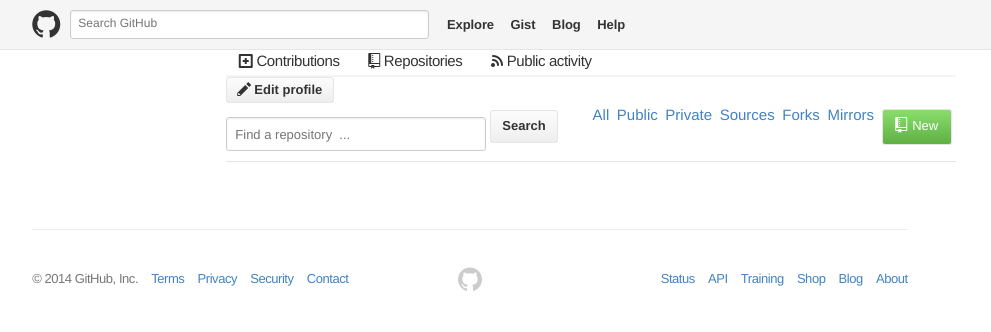
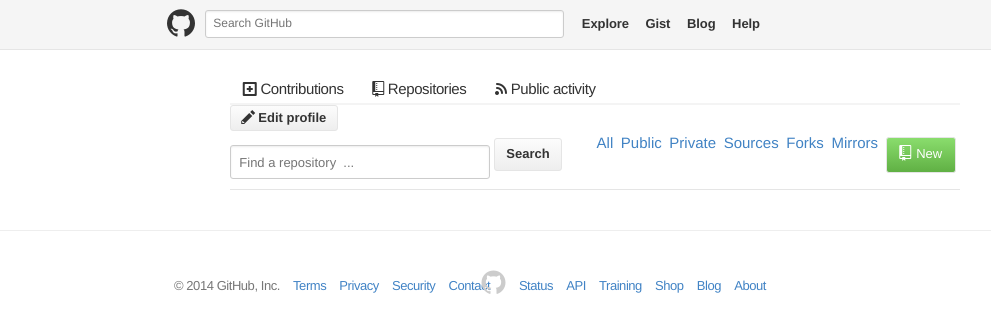
Before and after one commit to MC3D/HW10, a website with bundled scripts: page index.html in a window 1280 px wide. Shown: the whole page, without its empty margins (170-1161 px from the left). Built offline with nearby package versions, Linux system fonts and the light colour scheme; no server answers.

Commit message:
modified styles footer

```diff
--- a/app/styles/main.scss
+++ b/app/styles/main.scss
@@ -14,12 +14,14 @@
 #header {
   background-color: #f5f5f5;
   border-bottom: solid 1px #e5e5e5;
-  padding-bottom: 10px;
-  padding-top: 10px;
+  padding-bottom: 10.5px;
+  padding-top: 9.5px;
+
+
 
   #header-block {
     margin: 0 auto;
-    width: 68.4%;
+    text-align: center;
   }
 
   .mega-octicon {
@@ -56,7 +58,7 @@
 
   #links-right {
     display: inline-block;
-    float: right;
+    vertical-align: super;
 
 
     .links {
@@ -123,7 +125,7 @@
 
 #sidebar {
   display: inline-block;
-  margin-right: 4px;
+  margin-right: 12px;
   text-align: left;
   vertical-align: top;
   width: 234px;
@@ -142,7 +144,7 @@
   }
 
   .name {
-    bottom: 3px;
+
     font-size: 25px;
     font-weight: bold;
     letter-spacing: .7px;
@@ -221,7 +223,7 @@
 
 #main-content {
   display: inline-block;
-  margin-bottom: 27px;
+  margin-top: 28px;
   text-align: -webkit-left;
   width: 730px;
 
@@ -387,19 +389,6 @@
 }
 
 
-
-
-
-
-
-
-
-
-#footer-container {
-  margin: 0 auto;
-  width: 68.4%;
-}
-
 #footer {
   border-top: solid 1px #eee;
   color: #777;
@@ -407,16 +396,15 @@
   line-height: 1.5;
   margin-top: 40px;
   padding: 40px 0;
-  position: relative;
+  text-align: center;
   // margin-left set to -1/2 width
 
   .mega-octicon {
     color: #ccc;
+    display: inline-block;
     font-size: 24px;
     left: 50%;
     margin-left: -12px;
-    position: absolute;
-    top: 38px;
   }
 
   .mega-octicon:hover {
@@ -429,12 +417,12 @@
   }
 
   #footer-links-left {
-    float: left;
+    display: inline-block;
     letter-spacing: -.45px;
   }
 
   #footer-links-right {
-    float: right;
+    display: inline-block;
     letter-spacing: -.45px;
   }
 
--- a/index.html
+++ b/index.html
@@ -110,7 +110,7 @@
 
   <div id="footer-container">
     <div id=footer>
-      <a href="https://github.com/"><span class="mega-octicon octicon-mark-github"></span></a>
+
       <ul id="footer-links-left">
         <li>&copy 2014 <span>GitHub, </span><span>Inc.</span></li>
         <li><a class="footer-links" href="https://github.com/site/terms">Terms</a></li>
@@ -118,6 +118,9 @@
         <li><a class="footer-links" href="https://github.com/security">Security</a></li>
         <li><a class="footer-links" href="https://github.com/contact">Contact</a></li>
       </ul>
+
+      <a href="https://github.com/"><span class="mega-octicon octicon-mark-github"></span></a>
+
       <ul id="footer-links-right">
         <li><a class="footer-links" href="https://status.github.com/">Status</a></li>
         <li><a class="footer-links" href="http://developer.github.com/">API</a></li>
```
Also changed, not shown: dist/styles/main.css.
